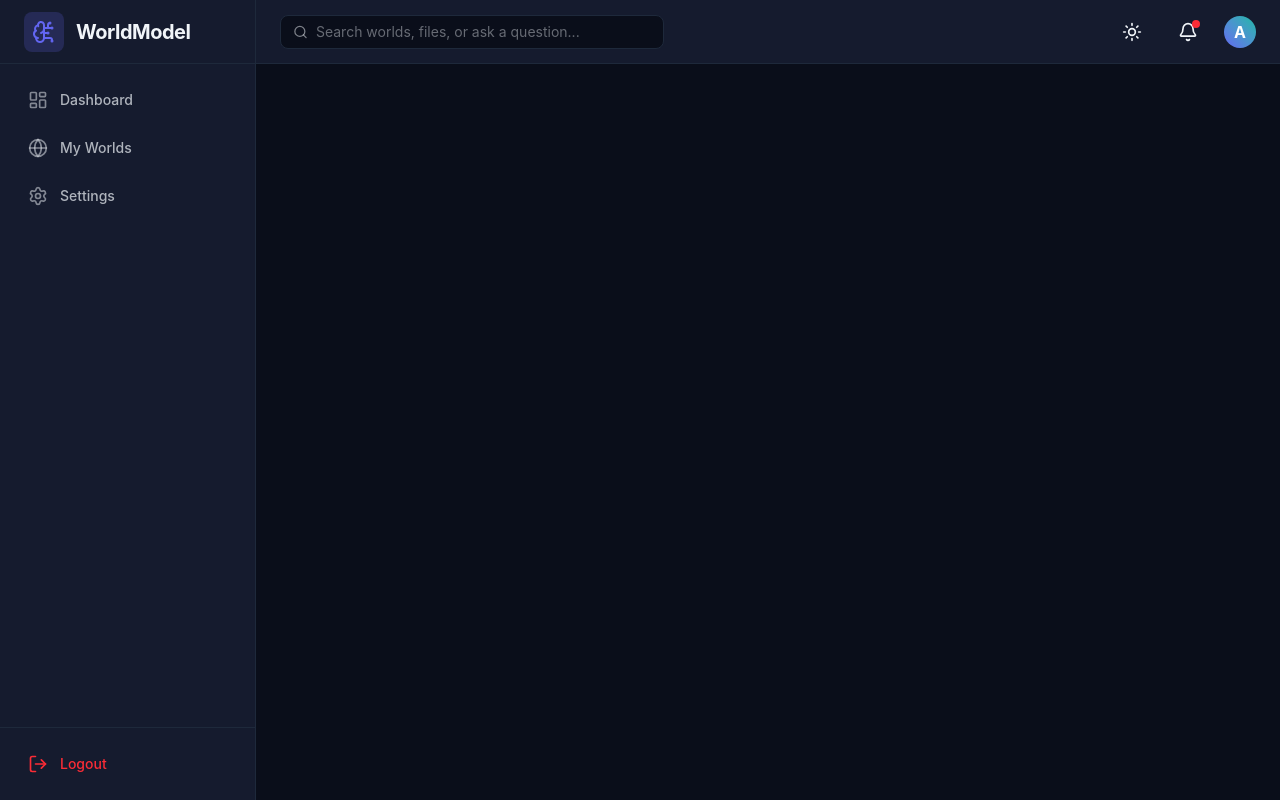
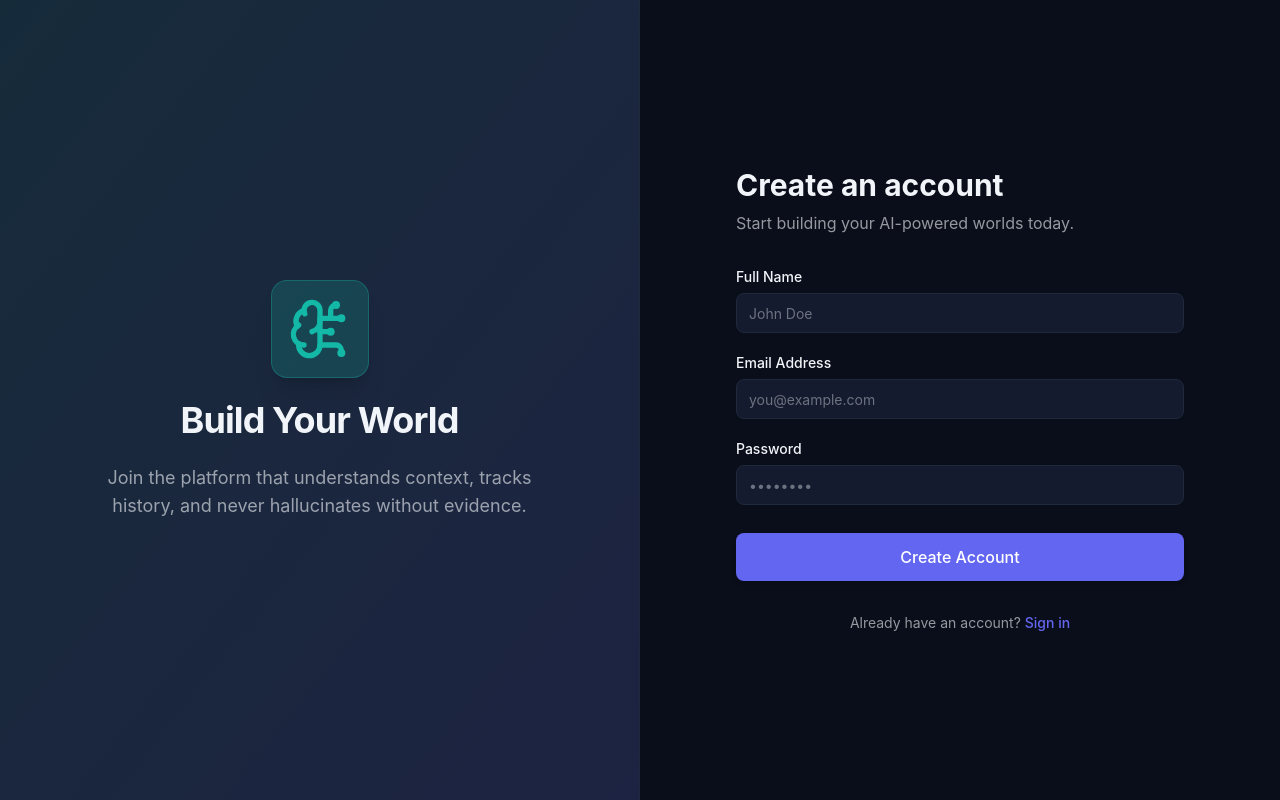
Before and after one commit to Arslanasif9t9/fyp-awmb, a React (Vite) app in the folder frontend/: page /register in a window 1280 px wide. Built offline with nearby package versions, Linux system fonts and the light colour scheme; no server answers.

Commit message:
feat(frontend): auth pages and protected routes

```diff
--- a/frontend/src/App.tsx
+++ b/frontend/src/App.tsx
@@ -3,41 +3,39 @@ import { BrowserRouter as Router, Routes, Route } from 'react-router-dom'
 import { Toaster } from 'sonner'
 import { useThemeStore } from './store/theme'
 import { AppLayout } from './components/layout/AppLayout'
+import { ProtectedRoute } from './components/layout/ProtectedRoute'
+import { Login } from './pages/Login'
+import { Register } from './pages/Register'
 
-// Temporary Pages
-const Dashboard = () => <div className="text-2xl font-bold">Dashboard Page</div>
-const Worlds = () => <div className="text-2xl font-bold">My Worlds Page</div>
-const Settings = () => <div className="text-2xl font-bold">Settings Page</div>
-const Login = () => <div className="text-2xl font-bold">Login Page (No Sidebar)</div>
+// Temporary Dashboard
+const Dashboard = () => <div className="text-2xl font-bold">Dashboard Coming Soon</div>
 
 function App() {
   const { theme } = useThemeStore()
 
   useEffect(() => {
-    if (theme === 'dark') {
-      document.documentElement.classList.add('dark')
-    } else {
-      document.documentElement.classList.remove('dark')
-    }
+    if (theme === 'dark') document.documentElement.classList.add('dark')
+    else document.documentElement.classList.remove('dark')
   }, [theme])
 
   return (
     <Router>
       <Routes>
-        {/* Public Route */}
+        {/* Public Routes */}
         <Route path="/login" element={<Login />} />
+        <Route path="/register" element={<Register />} />
 
-        {/* Protected Routes with Layout */}
+        {/* Protected Routes */}
+        <Route element={<ProtectedRoute />}>
           <Route path="/*" element={
             <AppLayout>
               <Routes>
                 <Route path="/" element={<Dashboard />} />
                 <Route path="/dashboard" element={<Dashboard />} />
-              <Route path="/worlds" element={<Worlds />} />
-              <Route path="/settings" element={<Settings />} />
               </Routes>
             </AppLayout>
           } />
+        </Route>
       </Routes>
       <Toaster position="top-right" richColors />
     </Router>
--- /dev/null
+++ b/frontend/src/components/layout/ProtectedRoute.tsx
@@ -0,0 +1,11 @@
+import { Navigate, Outlet } from 'react-router-dom';
+import { useAuthStore } from '../../store/auth';
+
+export const ProtectedRoute = () => {
+  const isAuthenticated = useAuthStore((state) => state.isAuthenticated);
+
+  if (!isAuthenticated) {
+    return <Navigate to="/login" replace />;
+  }
+  return <Outlet />;
+};
--- /dev/null
+++ b/frontend/src/pages/Login.tsx
@@ -0,0 +1,106 @@
+import { useState } from 'react';
+import { Link, useNavigate } from 'react-router-dom';
+import { useForm } from 'react-hook-form';
+import { zodResolver } from '@hookform/resolvers/zod';
+import * as z from 'zod';
+import { toast } from 'sonner';
+import { BrainCircuit } from 'lucide-react';
+import { Button } from '../components/ui/Button';
+import { Input } from '../components/ui/Input';
+import { api } from '../lib/api';
+import { useAuthStore } from '../store/auth';
+
+const loginSchema = z.object({
+  email: z.string().email('Invalid email address'),
+  password: z.string().min(1, 'Password is required'),
+});
+
+type LoginForm = z.infer<typeof loginSchema>;
+
+export const Login = () => {
+  const navigate = useNavigate();
+  const login = useAuthStore((state) => state.login);
+  const [isLoading, setIsLoading] = useState(false);
+
+  const { register, handleSubmit, formState: { errors } } = useForm<LoginForm>({
+    resolver: zodResolver(loginSchema),
+  });
+
+  const onSubmit = async (data: LoginForm) => {
+    setIsLoading(true);
+    try {
+      // Backend OAuth2PasswordRequestForm expect kar raha hai
+      const formData = new URLSearchParams();
+      formData.append('username', data.email); // backend mein username matlab email
+      formData.append('password', data.password);
+
+      const response = await api.post('/auth/login', formData, {
+        headers: { 'Content-Type': 'application/x-www-form-urlencoded' }
+      });
+
+      login(response.data);
+      toast.success('Welcome back!');
+      navigate('/dashboard');
+    } catch (error: any) {
+      toast.error(error.response?.data?.detail || 'Login failed');
+    } finally {
+      setIsLoading(false);
+    }
+  };
+
+  return (
+    <div className="min-h-screen flex bg-background">
+      {/* Left Side - Branding (Hidden on mobile) */}
+      <div className="hidden lg:flex w-1/2 bg-card border-r border-border flex-col justify-center items-center p-12 relative overflow-hidden">
+        <div className="absolute top-0 left-0 w-full h-full bg-gradient-to-br from-primary/10 to-accent/10 z-0"></div>
+        <div className="z-10 text-center space-y-6">
+          <div className="bg-primary/20 p-4 rounded-2xl inline-block mb-4 shadow-xl border border-primary/30">
+            <BrainCircuit className="h-16 w-16 text-primary" />
+          </div>
+          <h1 className="text-4xl font-bold tracking-tight">AI World Model Builder</h1>
+          <p className="text-foreground/60 text-lg max-w-md">
+            Turn scattered information into a persistent, evidence-grounded world. Ask questions, detect contradictions, and simulate the future.
+          </p>
+        </div>
+      </div>
+
+      {/* Right Side - Form */}
+      <div className="w-full lg:w-1/2 flex items-center justify-center p-8">
+        <div className="w-full max-w-md space-y-8">
+          <div className="text-center lg:text-left">
+            <h2 className="text-3xl font-bold">Sign in</h2>
+            <p className="text-foreground/60 mt-2">Enter your details to access your worlds.</p>
+          </div>
+
+          <form onSubmit={handleSubmit(onSubmit)} className="space-y-5">
+            <Input
+              label="Email Address"
+              type="email"
+              placeholder="you@example.com"
+              {...register('email')}
+              error={errors.email?.message}
+            />
+            <Input
+              label="Password"
+              type="password"
+              placeholder="••••••••"
+              {...register('password')}
+              error={errors.password?.message}
+            />
+
+            <Button type="submit" className="w-full mt-2" size="lg" isLoading={isLoading}>
+              Sign In
+            </Button>
+          </form>
+
+          <p className="text-center text-sm text-foreground/60">
+            Don't have an account?{' '}
+            <Link to="/register" className="text-primary hover:underline font-medium">
+              Create one
+            </Link>
+          </p>
+        </div>
+      </div>
+    </div>
+  );
+};
--- /dev/null
+++ b/frontend/src/pages/Register.tsx
@@ -0,0 +1,104 @@
+import { useState } from 'react';
+import { Link, useNavigate } from 'react-router-dom';
+import { useForm } from 'react-hook-form';
+import { zodResolver } from '@hookform/resolvers/zod';
+import * as z from 'zod';
+import { toast } from 'sonner';
+import { BrainCircuit } from 'lucide-react';
+import { Button } from '../components/ui/Button';
+import { Input } from '../components/ui/Input';
+import { api } from '../lib/api';
+import { useAuthStore } from '../store/auth';
+
+const registerSchema = z.object({
+  name: z.string().min(2, 'Name must be at least 2 characters'),
+  email: z.string().email('Invalid email address'),
+  password: z.string().min(6, 'Password must be at least 6 characters'),
+});
+
+type RegisterForm = z.infer<typeof registerSchema>;
+
+export const Register = () => {
+  const navigate = useNavigate();
+  const login = useAuthStore((state) => state.login);
+  const [isLoading, setIsLoading] = useState(false);
+
+  const { register, handleSubmit, formState: { errors } } = useForm<RegisterForm>({
+    resolver: zodResolver(registerSchema),
+  });
+
+  const onSubmit = async (data: RegisterForm) => {
+    setIsLoading(true);
+    try {
+      // Backend standard JSON expect kar raha hai
+      const response = await api.post('/auth/register', data);
+      login(response.data);
+      toast.success('Account created successfully!');
+      navigate('/dashboard');
+    } catch (error: any) {
+      toast.error(error.response?.data?.detail || 'Registration failed');
+    } finally {
+      setIsLoading(false);
+    }
+  };
+
+  return (
+    <div className="min-h-screen flex bg-background">
+      <div className="hidden lg:flex w-1/2 bg-card border-r border-border flex-col justify-center items-center p-12 relative overflow-hidden">
+        <div className="absolute top-0 left-0 w-full h-full bg-gradient-to-br from-accent/10 to-primary/10 z-0"></div>
+        <div className="z-10 text-center space-y-6">
+          <div className="bg-accent/20 p-4 rounded-2xl inline-block mb-4 shadow-xl border border-accent/30">
+            <BrainCircuit className="h-16 w-16 text-accent" />
+          </div>
+          <h1 className="text-4xl font-bold tracking-tight">Build Your World</h1>
+          <p className="text-foreground/60 text-lg max-w-md">
+            Join the platform that understands context, tracks history, and never hallucinates without evidence.
+          </p>
+        </div>
+      </div>
+
+      <div className="w-full lg:w-1/2 flex items-center justify-center p-8">
+        <div className="w-full max-w-md space-y-8">
+          <div className="text-center lg:text-left">
+            <h2 className="text-3xl font-bold">Create an account</h2>
+            <p className="text-foreground/60 mt-2">Start building your AI-powered worlds today.</p>
+          </div>
+
+          <form onSubmit={handleSubmit(onSubmit)} className="space-y-5">
+            <Input
+              label="Full Name"
+              placeholder="John Doe"
+              {...register('name')}
+              error={errors.name?.message}
+            />
+            <Input
+              label="Email Address"
+              type="email"
+              placeholder="you@example.com"
+              {...register('email')}
+              error={errors.email?.message}
+            />
+            <Input
+              label="Password"
+              type="password"
+              placeholder="••••••••"
+              {...register('password')}
+              error={errors.password?.message}
+            />
+
+            <Button type="submit" className="w-full mt-2" size="lg" isLoading={isLoading}>
+              Create Account
+            </Button>
+          </form>
+
+          <p className="text-center text-sm text-foreground/60">
+            Already have an account?{' '}
+            <Link to="/login" className="text-primary hover:underline font-medium">
+              Sign in
+            </Link>
+          </p>
+        </div>
+      </div>
+    </div>
+  );
+};
```
Lines whose indentation alone changed are shown as unchanged.
